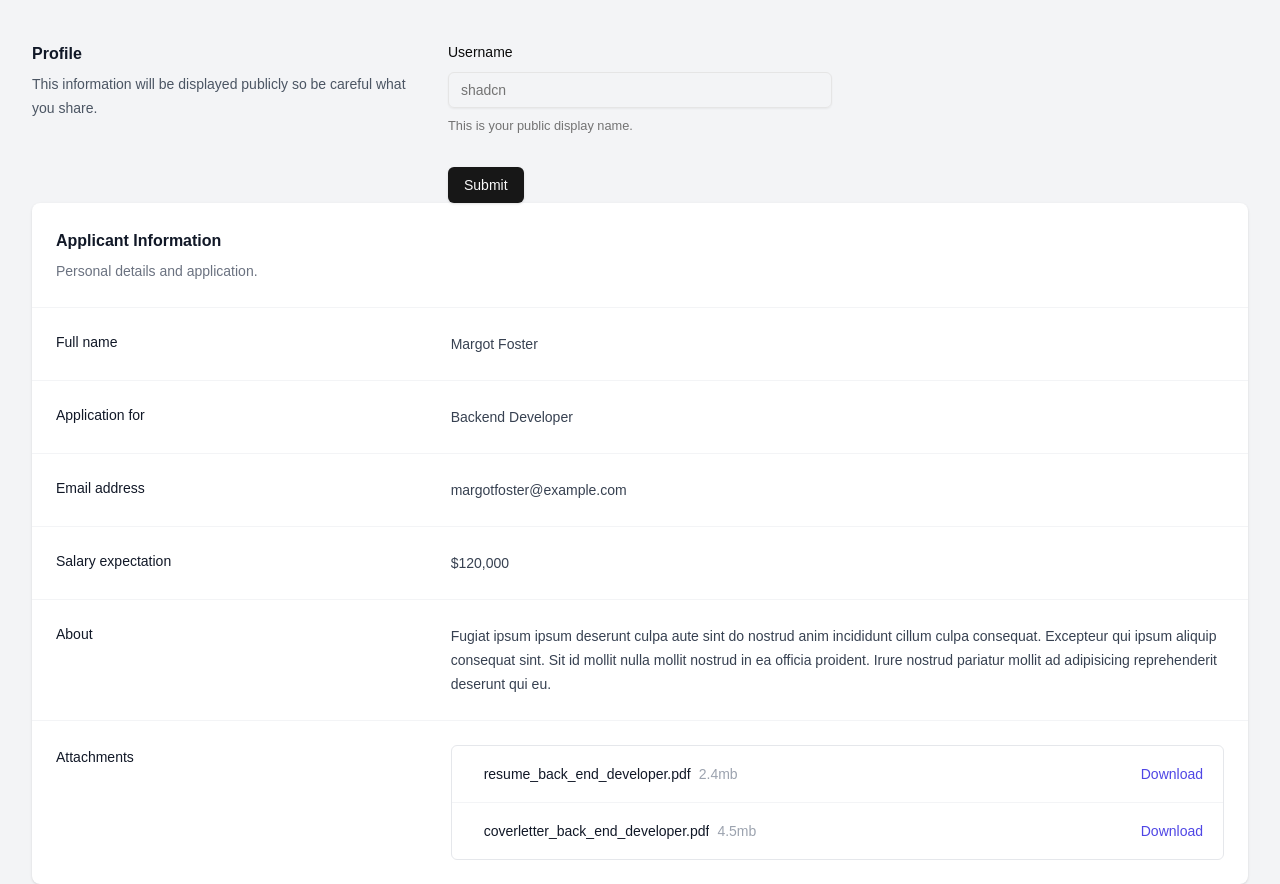
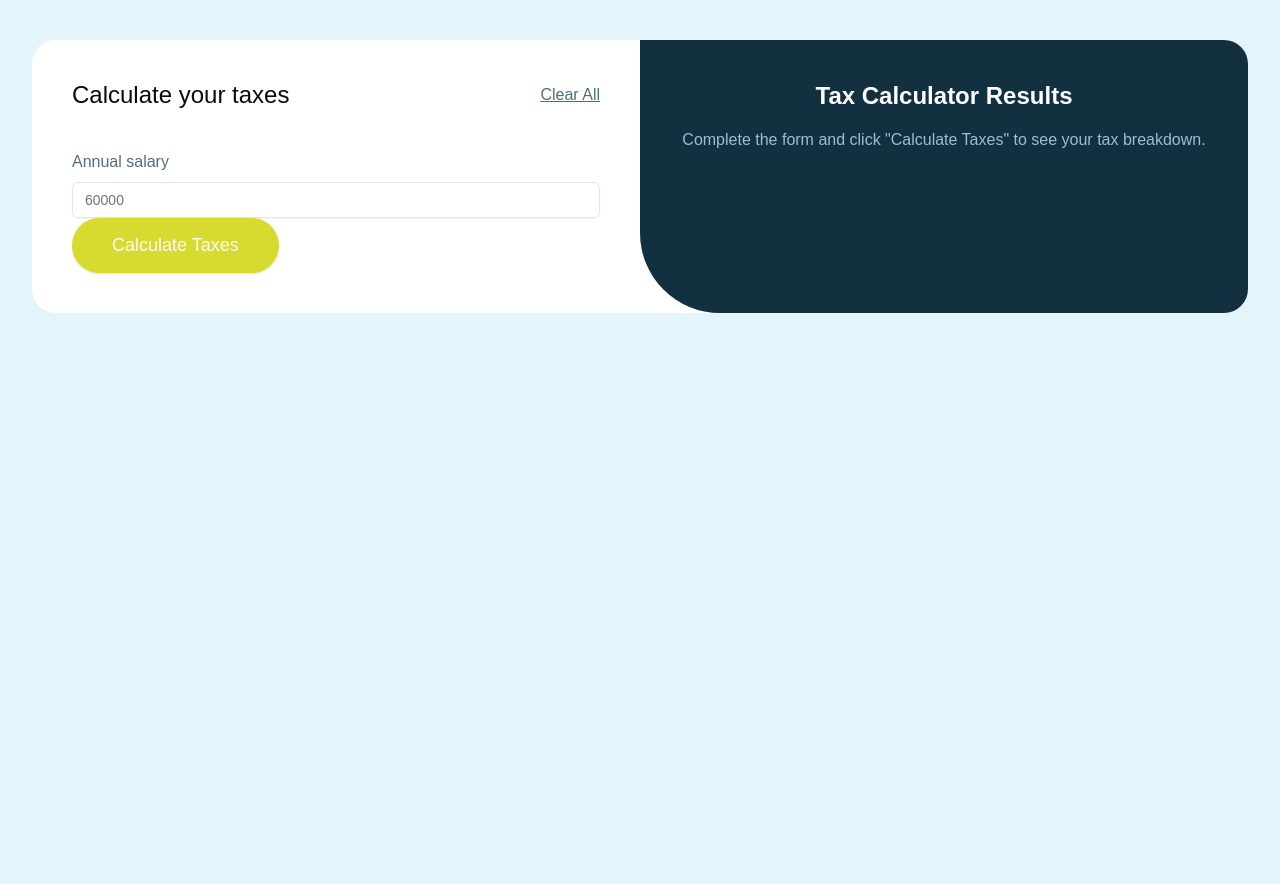
Before and after one commit to JakubFaltyn/university-software-engineering, a Next.js app: page / in a window 1280 px wide. After the commit the page ends 800 px from the top, so only its background shows below. Built offline with nearby package versions, Linux system fonts and the light colour scheme.

Commit message:
partially working logioc

```diff
--- a/app/layout.tsx
+++ b/app/layout.tsx
@@ -1,6 +1,7 @@
 import type { Metadata } from "next";
 import localFont from "next/font/local";
 import "./globals.css";
+import { TaxStoreProvider } from "@/providers/taxStoreProvider";
 
 const geistSans = localFont({
   src: "./fonts/GeistVF.woff",
@@ -26,9 +27,9 @@ export default function RootLayout({
   return (
     <html lang="en">
       <body
-        className={`${geistSans.variable} ${geistMono.variable} antialiased bg-gray-100`}
+        className={`${geistSans.variable} ${geistMono.variable} antialiased bg-slate-100`}
       >
-        {children}
+        <TaxStoreProvider>{children}</TaxStoreProvider>
       </body>
     </html>
   );
--- a/app/page.tsx
+++ b/app/page.tsx
@@ -4,19 +4,14 @@ import Details from "@/components/blocks/Details";
 export default function Home() {
     return (
         <div className="mx-auto max-w-7xl sm:px-6 lg:px-8 pt-10">
-            <div className="space-y-10 divide-y divide-gray-900/10">
-                <div className="grid grid-cols-1 gap-x-8 gap-y-8 md:grid-cols-3">
-                    <div className="px-4 sm:px-0">
-                        <h2 className="text-base/7 font-semibold text-gray-900">Profile</h2>
-                        <p className="mt-1 text-sm/6 text-gray-600">This information will be displayed publicly so be careful what you share.</p>
-                    </div>
-
+            <div className="bg-white rounded-3xl flex overflow-hidden">
+                <div className="w-1/2 p-10">
                     <MainForm />
-
+                </div>
+                <div className="w-1/2 p-10 bg-slate-900 rounded-bl-[80px]">
+                    <Details />
                 </div>
             </div>
-            <Details />
         </div>
-
     );
 }
--- a/components/blocks/Details.tsx
+++ b/components/blocks/Details.tsx
@@ -1,74 +1,88 @@
+"use client";
+
+import { useTaxStore } from "@/providers/taxStoreProvider";
 
 export default function Details() {
+    const results = useTaxStore((state) => state.results);
+
+    if (!results) {
         return (
-    <div className="overflow-hidden bg-white shadow sm:rounded-lg">
-      <div className="px-4 py-6 sm:px-6">
-        <h3 className="text-base/7 font-semibold text-gray-900">Applicant Information</h3>
-        <p className="mt-1 max-w-2xl text-sm/6 text-gray-500">Personal details and application.</p>
+            <div className="text-white text-center">
+                <h1 className="text-2xl font-bold mb-4">Tax Calculator Results</h1>
+                <p className="text-slate-300">Complete the form and click "Calculate Taxes" to see your tax breakdown.</p>
             </div>
-      <div className="border-t border-gray-100">
-        <dl className="divide-y divide-gray-100">
-          <div className="px-4 py-6 sm:grid sm:grid-cols-3 sm:gap-4 sm:px-6">
-            <dt className="text-sm font-medium text-gray-900">Full name</dt>
-            <dd className="mt-1 text-sm/6 text-gray-700 sm:col-span-2 sm:mt-0">Margot Foster</dd>
+        );
+    }
+
+    const { employeeTax, employerTax } = results;
+    const monthlyGross = employeeTax.postTaxSalary / 12;
+    const monthlyCost = employerTax.totalCost / 12;
+
+    return (
+        <div className="text-white">
+            <h1 className="text-2xl font-bold mb-6">Tax Calculation Results</h1>
+
+            <div className="space-y-6">
+                <div>
+                    <h2 className="text-xl font-semibold mb-3">Employee Contributions</h2>
+                    <div className="space-y-2">
+                        <div className="flex justify-between">
+                            <span>Pension (9.76%)</span>
+                            <span>{employeeTax.pension.toFixed(2)} PLN</span>
                         </div>
-          <div className="px-4 py-6 sm:grid sm:grid-cols-3 sm:gap-4 sm:px-6">
-            <dt className="text-sm font-medium text-gray-900">Application for</dt>
-            <dd className="mt-1 text-sm/6 text-gray-700 sm:col-span-2 sm:mt-0">Backend Developer</dd>
+                        <div className="flex justify-between">
+                            <span>Disability (1.5%)</span>
+                            <span>{employeeTax.disability.toFixed(2)} PLN</span>
                         </div>
-          <div className="px-4 py-6 sm:grid sm:grid-cols-3 sm:gap-4 sm:px-6">
-            <dt className="text-sm font-medium text-gray-900">Email address</dt>
-            <dd className="mt-1 text-sm/6 text-gray-700 sm:col-span-2 sm:mt-0">margotfoster@example.com</dd>
+                        <div className="flex justify-between">
+                            <span>Sickness (2.45%)</span>
+                            <span>{employeeTax.sickness.toFixed(2)} PLN</span>
                         </div>
-          <div className="px-4 py-6 sm:grid sm:grid-cols-3 sm:gap-4 sm:px-6">
-            <dt className="text-sm font-medium text-gray-900">Salary expectation</dt>
-            <dd className="mt-1 text-sm/6 text-gray-700 sm:col-span-2 sm:mt-0">$120,000</dd>
+                        <div className="flex justify-between">
+                            <span>Health Insurance (9%)</span>
+                            <span>{employeeTax.healthInsurance.toFixed(2)} PLN</span>
                         </div>
-          <div className="px-4 py-6 sm:grid sm:grid-cols-3 sm:gap-4 sm:px-6">
-            <dt className="text-sm font-medium text-gray-900">About</dt>
-            <dd className="mt-1 text-sm/6 text-gray-700 sm:col-span-2 sm:mt-0">
-              Fugiat ipsum ipsum deserunt culpa aute sint do nostrud anim incididunt cillum culpa consequat. Excepteur
-              qui ipsum aliquip consequat sint. Sit id mollit nulla mollit nostrud in ea officia proident. Irure nostrud
-              pariatur mollit ad adipisicing reprehenderit deserunt qui eu.
-            </dd>
+                        <div className="flex justify-between">
+                            <span>Income Tax</span>
+                            <span>{employeeTax.incomeTax.toFixed(2)} PLN</span>
                         </div>
-          <div className="px-4 py-6 sm:grid sm:grid-cols-3 sm:gap-4 sm:px-6">
-            <dt className="text-sm/6 font-medium text-gray-900">Attachments</dt>
-            <dd className="mt-2 text-sm text-gray-900 sm:col-span-2 sm:mt-0">
-              <ul role="list" className="divide-y divide-gray-100 rounded-md border border-gray-200">
-                <li className="flex items-center justify-between py-4 pl-4 pr-5 text-sm/6">
-                  <div className="flex w-0 flex-1 items-center">
-                    {/* <PaperClipIcon aria-hidden="true" className="size-5 shrink-0 text-gray-400" /> */}
-                    <div className="ml-4 flex min-w-0 flex-1 gap-2">
-                      <span className="truncate font-medium">resume_back_end_developer.pdf</span>
-                      <span className="shrink-0 text-gray-400">2.4mb</span>
+                        <div className="flex justify-between font-semibold pt-2 border-t">
+                            <span>Total Monthly Net</span>
+                            <span>{monthlyGross.toFixed(2)} PLN</span>
                         </div>
                     </div>
-                  <div className="ml-4 shrink-0">
-                    <a href="#" className="font-medium text-indigo-600 hover:text-indigo-500">
-                      Download
-                    </a>
                 </div>
-                </li>
-                <li className="flex items-center justify-between py-4 pl-4 pr-5 text-sm/6">
-                  <div className="flex w-0 flex-1 items-center">
-                    {/* <PaperClipIcon aria-hidden="true" className="size-5 shrink-0 text-gray-400" /> */}
-                    <div className="ml-4 flex min-w-0 flex-1 gap-2">
-                      <span className="truncate font-medium">coverletter_back_end_developer.pdf</span>
-                      <span className="shrink-0 text-gray-400">4.5mb</span>
+
+                <div>
+                    <h2 className="text-xl font-semibold mb-3">Employer Contributions</h2>
+                    <div className="space-y-2">
+                        <div className="flex justify-between">
+                            <span>Pension (9.76%)</span>
+                            <span>{employerTax.pension.toFixed(2)} PLN</span>
+                        </div>
+                        <div className="flex justify-between">
+                            <span>Disability (6.5%)</span>
+                            <span>{employerTax.disability.toFixed(2)} PLN</span>
+                        </div>
+                        <div className="flex justify-between">
+                            <span>Accident (1.67%)</span>
+                            <span>{employerTax.accident.toFixed(2)} PLN</span>
+                        </div>
+                        <div className="flex justify-between">
+                            <span>Labor Fund (2.45%)</span>
+                            <span>{employerTax.laborFund.toFixed(2)} PLN</span>
+                        </div>
+                        <div className="flex justify-between">
+                            <span>Guaranteed Benefits (0.1%)</span>
+                            <span>{employerTax.guaranteedBenefits.toFixed(2)} PLN</span>
+                        </div>
+                        <div className="flex justify-between font-semibold pt-2 border-t">
+                            <span>Total Monthly Cost</span>
+                            <span>{monthlyCost.toFixed(2)} PLN</span>
                         </div>
                     </div>
-                  <div className="ml-4 shrink-0">
-                    <a href="#" className="font-medium text-indigo-600 hover:text-indigo-500">
-                      Download
-                    </a>
-                  </div>
-                </li>
-              </ul>
-            </dd>
-          </div>
-        </dl>
                 </div>
             </div>
-  )
+        </div>
+    );
 }
--- a/components/blocks/MainForm.tsx
+++ b/components/blocks/MainForm.tsx
@@ -1,64 +1,81 @@
-"use client"
+"use client";
 
-import { zodResolver } from "@hookform/resolvers/zod"
-import { useForm } from "react-hook-form"
-import { z } from "zod"
+import { zodResolver } from "@hookform/resolvers/zod";
+import { useForm } from "react-hook-form";
+import { z } from "zod";
+import { calculateEmployeeTax } from "@/app/api/calculate-taxes/functions/employee/calculateEmployeeTax";
+import { calculateEmployerTax } from "@/app/api/calculate-taxes/functions/employer/calculateEmployerTax";
+import { useTaxStore } from "@/providers/taxStoreProvider";
 
-import { Button } from "@/components/ui/button"
-import {
-  Form,
-  FormControl,
-  FormDescription,
-  FormField,
-  FormItem,
-  FormLabel,
-  FormMessage,
-} from "@/components/ui/form"
-import { Input } from "@/components/ui/input"
+import { Button } from "@/components/ui/button";
+import { Form, FormControl, FormField, FormItem, FormLabel, FormMessage } from "@/components/ui/form";
+import { Input } from "@/components/ui/input";
 
 const formSchema = z.object({
-  username: z.string().min(2, {
-    message: "Username must be at least 2 characters.",
-  }),
-})
+    annualSalary: z.string().refine(
+        (value) => {
+            const num = Number(value);
+            return !isNaN(num) && num >= 0;
+        },
+        {
+            message: "Please enter a valid positive number",
+        }
+    ),
+});
 
 export function MainForm() {
-    // 1. Define your form.
     const form = useForm<z.infer<typeof formSchema>>({
         resolver: zodResolver(formSchema),
         defaultValues: {
-          username: "",
+            annualSalary: "",
         },
-      })
+    });
+    const setTaxResults = useTaxStore((state) => state.setResults);
 
-      // 2. Define a submit handler.
     function onSubmit(values: z.infer<typeof formSchema>) {
-        // Do something with the form values.
-        // ✅ This will be type-safe and validated.
-        console.log(values)
+        const salary = Number(values.annualSalary);
+        const employeeTax = calculateEmployeeTax(salary);
+        const employerTax = calculateEmployerTax(salary);
+
+        setTaxResults({
+            employeeTax,
+            employerTax,
+        });
     }
 
     return (
+        <>
+            <div className="flex justify-between items-center mb-10">
+                <h1 className="text-2xl leading-[1.25]">Calculate your taxes</h1>
+                <button
+                    type="button"
+                    onClick={() => {
+                        form.reset();
+                        useTaxStore((state) => state.clearResults());
+                    }}
+                    className="underline text-slate-700 hover:text-slate-900 text-base leading-[150%]"
+                >
+                    Clear All
+                </button>
+            </div>
             <Form {...form}>
-      <form onSubmit={form.handleSubmit(onSubmit)} className="space-y-8">
+                <form onSubmit={form.handleSubmit(onSubmit)}>
                     <FormField
                         control={form.control}
-          name="username"
+                        name="annualSalary"
                         render={({ field }) => (
                             <FormItem>
-              <FormLabel>Username</FormLabel>
+                                <FormLabel className="text-slate-700 text-base leading-[150%] mb-3">Annual salary</FormLabel>
                                 <FormControl>
-                <Input placeholder="shadcn" {...field} />
+                                    <Input placeholder="60000" {...field} />
                                 </FormControl>
-              <FormDescription>
-                This is your public display name.
-              </FormDescription>
                                 <FormMessage />
                             </FormItem>
                         )}
                     />
-        <Button type="submit">Submit</Button>
+                    <Button type="submit">Calculate Taxes</Button>
                 </form>
             </Form>
-  )
+        </>
+    );
 }
--- a/components/ui/button.tsx
+++ b/components/ui/button.tsx
@@ -1,30 +1,25 @@
-import * as React from "react"
-import { Slot } from "@radix-ui/react-slot"
-import { cva, type VariantProps } from "class-variance-authority"
+import * as React from "react";
+import { Slot } from "@radix-ui/react-slot";
+import { cva, type VariantProps } from "class-variance-authority";
 
-import { cn } from "@/lib/utils"
-
+import { cn } from "@/lib/utils";
 const buttonVariants = cva(
-  "inline-flex items-center justify-center gap-2 whitespace-nowrap rounded-md text-sm font-medium transition-colors focus-visible:outline-none focus-visible:ring-1 focus-visible:ring-ring disabled:pointer-events-none disabled:opacity-50 [&_svg]:pointer-events-none [&_svg]:size-4 [&_svg]:shrink-0",
+    "inline-flex items-center justify-center gap-2 whitespace-nowrap rounded-full text-[18px] leading-[125%] font-medium transition-colors focus-visible:outline-none focus-visible:ring-1 focus-visible:ring-ring disabled:pointer-events-none disabled:opacity-50 [&_svg]:pointer-events-none [&_svg]:size-4 [&_svg]:shrink-0",
     {
         variants: {
             variant: {
-        default:
-          "bg-primary text-primary-foreground shadow hover:bg-primary/90",
-        destructive:
-          "bg-destructive text-destructive-foreground shadow-sm hover:bg-destructive/90",
-        outline:
-          "border border-input bg-background shadow-sm hover:bg-accent hover:text-accent-foreground",
-        secondary:
-          "bg-secondary text-secondary-foreground shadow-sm hover:bg-secondary/80",
+                default: "bg-lime text-primary-foreground shadow hover:bg-primary/90",
+                destructive: "bg-destructive text-destructive-foreground shadow-sm hover:bg-destructive/90",
+                outline: "border border-input bg-background shadow-sm hover:bg-accent hover:text-accent-foreground",
+                secondary: "bg-secondary text-secondary-foreground shadow-sm hover:bg-secondary/80",
                 ghost: "hover:bg-accent hover:text-accent-foreground",
                 link: "text-primary underline-offset-4 hover:underline",
             },
             size: {
-        default: "h-9 px-4 py-2",
-        sm: "h-8 rounded-md px-3 text-xs",
-        lg: "h-10 rounded-md px-8",
-        icon: "h-9 w-9",
+                default: "py-4 px-10",
+                sm: "rounded-full px-3 text-xs",
+                lg: "rounded-full px-8",
+                icon: "w-9",
             },
         },
         defaultVariants: {
@@ -32,26 +27,16 @@ const buttonVariants = cva(
             size: "default",
         },
     }
-)
+);
 
-export interface ButtonProps
-  extends React.ButtonHTMLAttributes<HTMLButtonElement>,
-    VariantProps<typeof buttonVariants> {
-  asChild?: boolean
+export interface ButtonProps extends React.ButtonHTMLAttributes<HTMLButtonElement>, VariantProps<typeof buttonVariants> {
+    asChild?: boolean;
 }
 
-const Button = React.forwardRef<HTMLButtonElement, ButtonProps>(
-  ({ className, variant, size, asChild = false, ...props }, ref) => {
-    const Comp = asChild ? Slot : "button"
-    return (
-      <Comp
-        className={cn(buttonVariants({ variant, size, className }))}
-        ref={ref}
-        {...props}
-      />
-    )
-  }
-)
-Button.displayName = "Button"
+const Button = React.forwardRef<HTMLButtonElement, ButtonProps>(({ className, variant, size, asChild = false, ...props }, ref) => {
+    const Comp = asChild ? Slot : "button";
+    return <Comp className={cn(buttonVariants({ variant, size, className }))} ref={ref} {...props} />;
+});
+Button.displayName = "Button";
 
-export { Button, buttonVariants }
+export { Button, buttonVariants };
--- a/package.json
+++ b/package.json
@@ -23,7 +23,8 @@
     "react-hook-form": "^7.53.2",
     "tailwind-merge": "^2.5.5",
     "tailwindcss-animate": "^1.0.7",
-    "zod": "^3.23.8"
+    "zod": "^3.23.8",
+    "zustand": "^5.0.3"
   },
   "devDependencies": {
     "@types/jest": "^29.5.0",
--- /dev/null
+++ b/providers/taxStoreProvider.tsx
@@ -0,0 +1,33 @@
+"use client";
+
+import { type ReactNode, createContext, useRef, useContext } from "react";
+import { useStore } from "zustand";
+
+import { type TaxStore, createTaxStore } from "@/stores/taxStore";
+
+export type TaxStoreApi = ReturnType<typeof createTaxStore>;
+
+export const TaxStoreContext = createContext<TaxStoreApi | undefined>(undefined);
+
+export interface TaxStoreProviderProps {
+    children: ReactNode;
+}
+
+export const TaxStoreProvider = ({ children }: TaxStoreProviderProps) => {
+    const storeRef = useRef<TaxStoreApi | null>(null);
+    if (!storeRef.current) {
+        storeRef.current = createTaxStore();
+    }
+
+    return <TaxStoreContext.Provider value={storeRef.current}>{children}</TaxStoreContext.Provider>;
+};
+
+export const useTaxStore = <T,>(selector: (store: TaxStore) => T): T => {
+    const taxStoreContext = useContext(TaxStoreContext);
+
+    if (!taxStoreContext) {
+        throw new Error(`useTaxStore must be used within TaxStoreProvider`);
+    }
+
+    return useStore(taxStoreContext, selector);
+};
--- /dev/null
+++ b/stores/taxStore.ts
@@ -0,0 +1,47 @@
+import { createStore } from 'zustand/vanilla'
+
+export type TaxResults = {
+  employeeTax: {
+    pension: number
+    disability: number
+    sickness: number
+    healthInsurance: number
+    incomeTax: number
+    totalTaxes: number
+    postTaxSalary: number
+  }
+  employerTax: {
+    pension: number
+    disability: number
+    accident: number
+    laborFund: number
+    guaranteedBenefits: number
+    totalTaxes: number
+    totalCost: number
+  }
+}
+
+export type TaxState = {
+  results: TaxResults | null
+}
+
+export type TaxActions = {
+  setResults: (results: TaxResults) => void
+  clearResults: () => void
+}
+
+export type TaxStore = TaxState & TaxActions
+
+export const defaultInitState: TaxState = {
+  results: null
+}
+
+export const createTaxStore = (
+  initState: TaxState = defaultInitState,
+) => {
+  return createStore<TaxStore>()((set) => ({
+    ...initState,
+    setResults: (results) => set({ results }),
+    clearResults: () => set({ results: null }),
+  }))
+}
```
Also changed, not shown: tailwind.config.ts (+9 -0 lines), components/ui/input.tsx (line endings or trailing spaces), 1 other file (tests, documents, lock files or other folders). Lines whose indentation alone changed are shown as unchanged.
